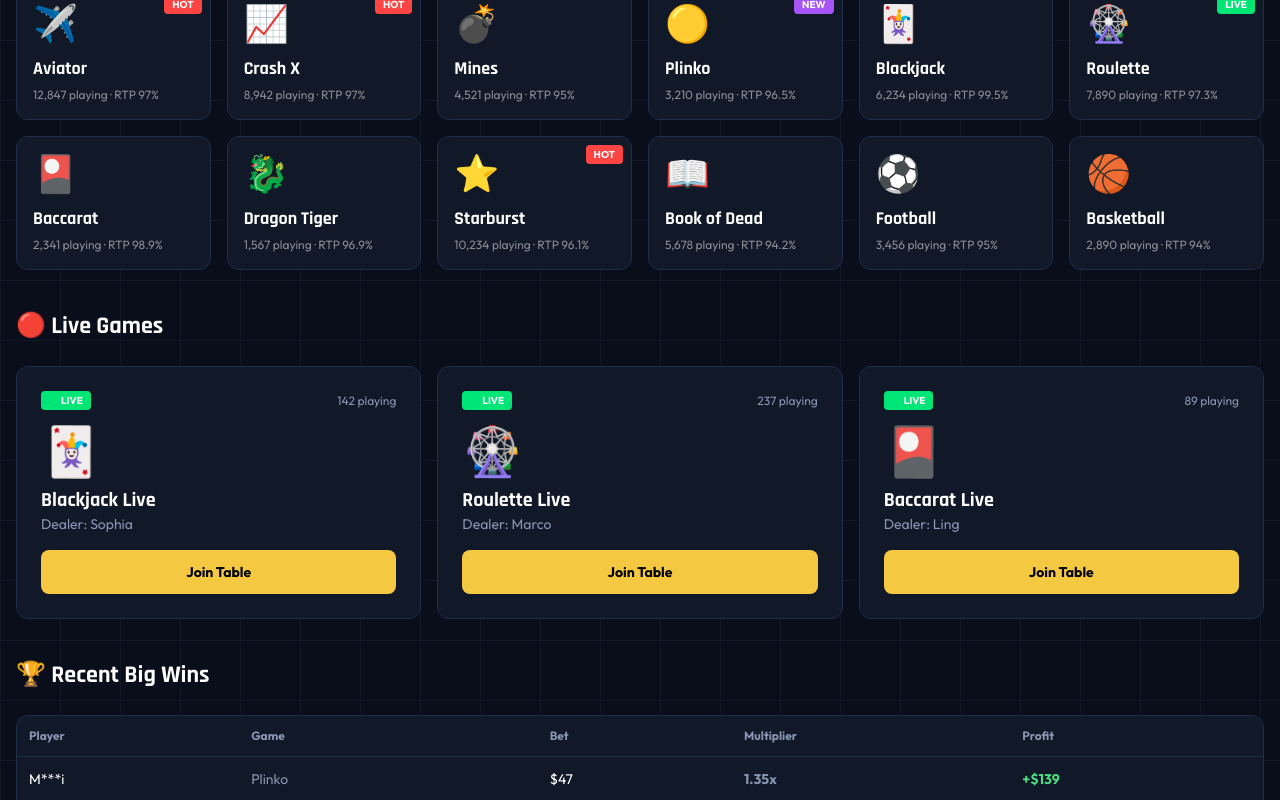
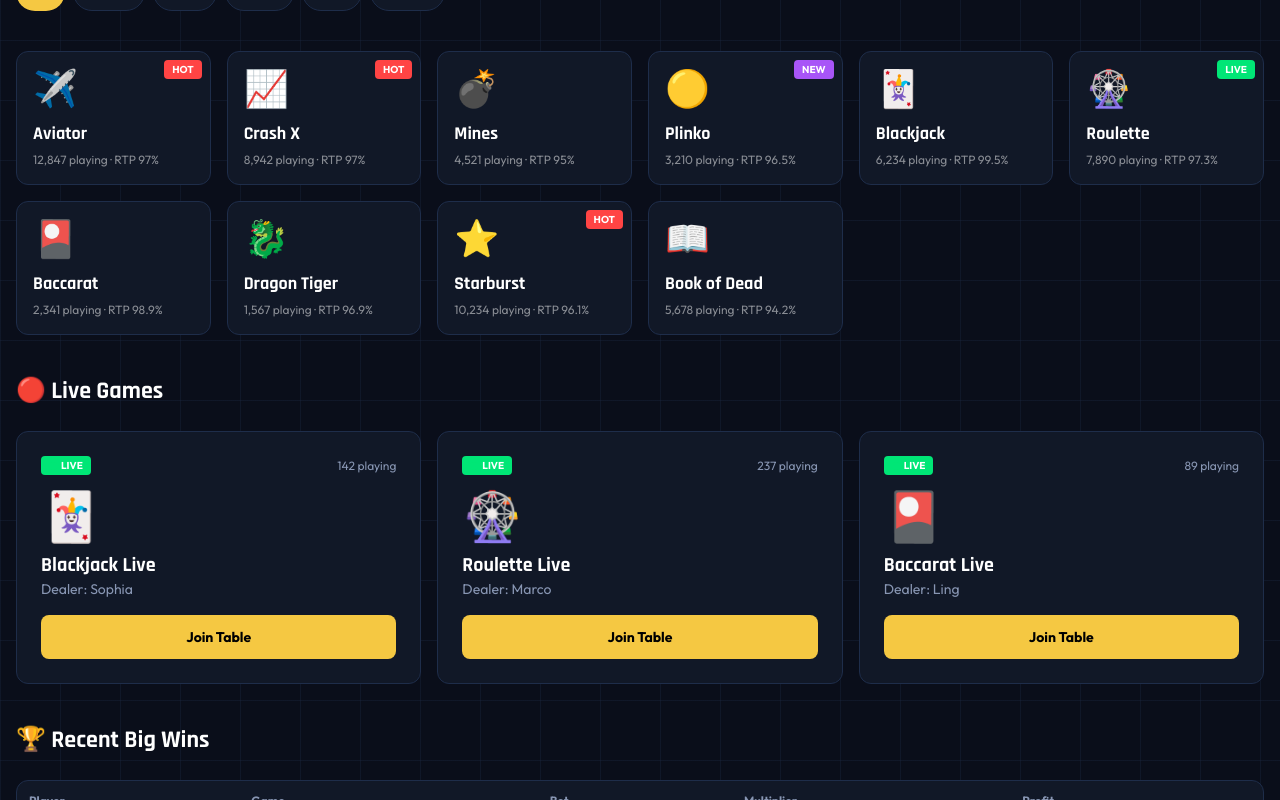
Before and after one commit to MRYUNZUHH/edgecore-systems, a Next.js app: page / in a window 1280 px wide. Shown: the part 860-1660 px from the top of the page. Built offline with nearby package versions, Linux system fonts and the light colour scheme.

Commit message:
Fix layout: Navbar in root layout, background behind, all pages cleaned

```diff
--- a/src/app/casino/page.tsx
+++ b/src/app/casino/page.tsx
@@ -1 +1 @@
-"use client";import Navbar from"@/components/layout/Navbar";import MobileNav from"@/components/layout/MobileNav";import Link from"next/link";const g=[{n:"Aviator",e:"✈️",r:97},{n:"Crash",e:"📈",r:97},{n:"Mines",e:"💣",r:95},{n:"Blackjack",e:"🃏",r:99.5},{n:"Roulette",e:"🎡",r:97.3},{n:"Starburst",e:"⭐",r:96.1}];export default function CasinoPage(){return<div className="min-h-screen flex flex-col"><Navbar/><main className="flex-1 max-w-7xl mx-auto w-full p-6 pb-20 lg:pb-6"><h1 className="text-3xl font-heading font-bold text-gold mb-6">🎮 Casino Lobby</h1><div className="grid grid-cols-2 md:grid-cols-3 lg:grid-cols-4 gap-4">{g.map(x=><div key={x.n}className="card card-hover p-5 cursor-pointer"><div className="text-4xl mb-3">{x.e}</div><h3 className="text-white font-heading font-bold">{x.n}</h3><p className="text-muted text-xs mt-1">RTP {x.r}%</p></div>)}</div></main><MobileNav/></div>;}
+"use client";import MobileNav from"@/components/layout/MobileNav";import Link from"next/link";const g=[{n:"Aviator",e:"✈️",r:97},{n:"Crash",e:"📈",r:97},{n:"Mines",e:"💣",r:95},{n:"Blackjack",e:"🃏",r:99.5},{n:"Roulette",e:"🎡",r:97.3},{n:"Starburst",e:"⭐",r:96.1}];export default function CasinoPage(){return<div className="pb-20 lg:pb-0"><main className="flex-1 max-w-7xl mx-auto w-full p-6 pb-20 lg:pb-6"><h1 className="text-3xl font-heading font-bold text-gold mb-6">🎮 Casino Lobby</h1><div className="grid grid-cols-2 md:grid-cols-3 lg:grid-cols-4 gap-4">{g.map(x=><div key={x.n}className="card card-hover p-5 cursor-pointer"><div className="text-4xl mb-3">{x.e}</div><h3 className="text-white font-heading font-bold">{x.n}</h3><p className="text-muted text-xs mt-1">RTP {x.r}%</p></div>)}</div></main><MobileNav/></div>;}
--- a/src/app/layout.tsx
+++ b/src/app/layout.tsx
@@ -1,6 +1,7 @@
 import type { Metadata } from "next";
 import "./globals.css";
 import BackgroundCanvas from "@/components/BackgroundCanvas";
+import Navbar from "@/components/layout/Navbar";
 
 export const metadata: Metadata = {
   title: "EdgeCore | Premium Casino",
@@ -12,9 +13,10 @@
     <html lang="en">
       <body className="min-h-screen">
         <BackgroundCanvas />
-        <div style={{ position: "relative", zIndex: 1 }}>
+        <Navbar />
+        <main style={{ position: "relative", zIndex: 1 }}>
           {children}
-        </div>
+        </main>
       </body>
     </html>
   );
--- a/src/app/live-casino/page.tsx
+++ b/src/app/live-casino/page.tsx
@@ -1 +1 @@
-"use client";import Navbar from"@/components/layout/Navbar";import MobileNav from"@/components/layout/MobileNav";const t=[{g:"Blackjack",d:"Sophia",p:142},{g:"Roulette",d:"Marco",p:237},{g:"Baccarat",d:"Ling",p:89}];export default function LiveCasino(){return<div className="min-h-screen flex flex-col"><Navbar/><main className="flex-1 max-w-7xl mx-auto w-full p-6 pb-20 lg:pb-6"><h1 className="text-3xl font-heading font-bold text-gold mb-6">🔴 Live Casino</h1><div className="grid grid-cols-1 md:grid-cols-3 gap-4">{t.map(x=><div key={x.g}className="card p-6"><span className="badge-live flex items-center gap-1 w-fit"><span className="live-dot"/>LIVE</span><div className="text-5xl my-4">🃏</div><h3 className="text-white font-heading font-bold text-xl">{x.g}</h3><p className="text-muted text-sm">Dealer: {x.d} · {x.p} playing</p></div>)}</div></main><MobileNav/></div>;}
+"use client";import MobileNav from"@/components/layout/MobileNav";const t=[{g:"Blackjack",d:"Sophia",p:142},{g:"Roulette",d:"Marco",p:237},{g:"Baccarat",d:"Ling",p:89}];export default function LiveCasino(){return<div className="pb-20 lg:pb-0"><main className="flex-1 max-w-7xl mx-auto w-full p-6 pb-20 lg:pb-6"><h1 className="text-3xl font-heading font-bold text-gold mb-6">🔴 Live Casino</h1><div className="grid grid-cols-1 md:grid-cols-3 gap-4">{t.map(x=><div key={x.g}className="card p-6"><span className="badge-live flex items-center gap-1 w-fit"><span className="live-dot"/>LIVE</span><div className="text-5xl my-4">🃏</div><h3 className="text-white font-heading font-bold text-xl">{x.g}</h3><p className="text-muted text-sm">Dealer: {x.d} · {x.p} playing</p></div>)}</div></main><MobileNav/></div>;}
--- a/src/app/page.tsx
+++ b/src/app/page.tsx
@@ -18,8 +18,6 @@
   {id:"dragon",n:"Dragon Tiger",e:"🐉",c:"Table",bg:"from-orange-900 to-red-900",p:1567,b:null,r:96.9},
   {id:"starburst",n:"Starburst",e:"⭐",c:"Slots",bg:"from-pink-900 to-rose-900",p:10234,b:"HOT",r:96.1},
   {id:"book",n:"Book of Dead",e:"📖",c:"Slots",bg:"from-yellow-900 to-amber-900",p:5678,b:null,r:94.2},
-  {id:"football",n:"Football",e:"⚽",c:"Sports",bg:"from-green-900 to-lime-900",p:3456,b:null,r:95},
-  {id:"basketball",n:"Basketball",e:"🏀",c:"Sports",bg:"from-orange-900 to-yellow-900",p:2890,b:null,r:94},
 ];
 
 const liveGames = [
@@ -57,10 +55,9 @@
   const filtered = activeCat==="All" ? games : games.filter(g=>g.c===activeCat);
 
   return (
-    <div className="flex flex-col">
+    <>
       <LiveTicker />
       <ToastContainer />
-      <main className="flex-1 pb-20 lg:pb-0">
       {showBanner && (
         <div className="bg-green-500/10 border border-green-500/20 text-center py-3 px-4 animate-fade-in-up">
           <p className="text-green-400 font-bold">🎉 Welcome back, {user?.username}! Your $10,000 balance is ready</p>
@@ -133,9 +130,9 @@
           {promos.map(p=><div key={p.t} className={`bg-gradient-to-br ${p.bg} rounded-2xl p-6 text-white`}><span className="text-4xl">{p.emoji}</span><h3 className="font-heading font-bold text-xl mt-3">{p.t}</h3><p className="text-white/70 text-sm mt-1">{p.d}</p><p className="text-2xl font-heading font-bold mt-3">{p.a}</p><button className="mt-4 w-full py-2 bg-white/20 text-white font-bold rounded-lg text-sm hover:bg-white/30 transition">Claim Now</button></div>)}
         </div>
       </section>
-      </main>
+
       <MobileNav />
       <footer className="border-t border-[var(--border)] bg-[var(--bg)] py-6 px-4 text-center text-xs text-muted">© 2026 EdgeCore. Demo platform. 18+ only. Play responsibly.</footer>
-    </div>
+    </>
   );
 }
--- a/src/app/predictions/page.tsx
+++ b/src/app/predictions/page.tsx
@@ -1 +1 @@
-"use client";import Navbar from"@/components/layout/Navbar";import MobileNav from"@/components/layout/MobileNav";const m=[{h:"Arsenal",a:"Chelsea",ho:2.1,do:3.4,ao:3.2},{h:"Man United",a:"Liverpool",ho:2.8,do:3.2,ao:2.5},{h:"Real Madrid",a:"Barcelona",ho:2.3,do:3.3,ao:3.0}];export default function Predictions(){return<div className="min-h-screen flex flex-col"><Navbar/><main className="flex-1 max-w-7xl mx-auto w-full p-6 pb-20 lg:pb-6"><h1 className="text-3xl font-heading font-bold text-gold mb-6">📊 Predictions</h1><div className="grid grid-cols-1 md:grid-cols-3 gap-4">{m.map(x=><div key={x.h}className="card p-4"><h3 className="text-white font-heading font-bold mb-3">{x.h} vs {x.a}</h3><div className="grid grid-cols-3 gap-2 text-center text-sm">{[{l:"1",v:x.ho},{l:"X",v:x.do},{l:"2",v:x.ao}].map(o=><div key={o.l}className="bg-[var(--bg3)] text-white rounded-lg py-2 font-bold">{o.l}<br/>{o.v}</div>)}</div></div>)}</div></main><MobileNav/></div>;}
+"use client";import MobileNav from"@/components/layout/MobileNav";const m=[{h:"Arsenal",a:"Chelsea",ho:2.1,do:3.4,ao:3.2},{h:"Man United",a:"Liverpool",ho:2.8,do:3.2,ao:2.5},{h:"Real Madrid",a:"Barcelona",ho:2.3,do:3.3,ao:3.0}];export default function Predictions(){return<div className="pb-20 lg:pb-0"><main className="flex-1 max-w-7xl mx-auto w-full p-6 pb-20 lg:pb-6"><h1 className="text-3xl font-heading font-bold text-gold mb-6">📊 Predictions</h1><div className="grid grid-cols-1 md:grid-cols-3 gap-4">{m.map(x=><div key={x.h}className="card p-4"><h3 className="text-white font-heading font-bold mb-3">{x.h} vs {x.a}</h3><div className="grid grid-cols-3 gap-2 text-center text-sm">{[{l:"1",v:x.ho},{l:"X",v:x.do},{l:"2",v:x.ao}].map(o=><div key={o.l}className="bg-[var(--bg3)] text-white rounded-lg py-2 font-bold">{o.l}<br/>{o.v}</div>)}</div></div>)}</div></main><MobileNav/></div>;}
--- a/src/app/promotions/page.tsx
+++ b/src/app/promotions/page.tsx
@@ -1 +1 @@
-"use client";import Navbar from"@/components/layout/Navbar";import MobileNav from"@/components/layout/MobileNav";const p=[{t:"Welcome Bonus",d:"Get $500 bonus credits",a:500},{t:"Daily Reward",d:"Login daily for $50",a:50},{t:"VIP Cashback",d:"Up to 20% cashback",a:100}];export default function Promotions(){return<div className="min-h-screen flex flex-col"><Navbar/><main className="flex-1 max-w-4xl mx-auto w-full p-6 pb-20 lg:pb-6 space-y-6"><h1 className="text-3xl font-heading font-bold text-gold">🎁 Promotions</h1><div className="grid grid-cols-1 md:grid-cols-3 gap-4">{p.map(x=><div key={x.t}className="card p-6"><h3 className="text-white font-heading font-bold text-lg">{x.t}</h3><p className="text-muted text-sm mt-1">{x.d}</p><p className="text-gold font-bold mt-2">+${x.a}</p><button className="btn-gold w-full mt-3 py-2 text-sm">Claim Bonus</button></div>)}</div></main><MobileNav/></div>;}
+"use client";import MobileNav from"@/components/layout/MobileNav";const p=[{t:"Welcome Bonus",d:"Get $500 bonus credits",a:500},{t:"Daily Reward",d:"Login daily for $50",a:50},{t:"VIP Cashback",d:"Up to 20% cashback",a:100}];export default function Promotions(){return<div className="pb-20 lg:pb-0"><main className="flex-1 max-w-4xl mx-auto w-full p-6 pb-20 lg:pb-6 space-y-6"><h1 className="text-3xl font-heading font-bold text-gold">🎁 Promotions</h1><div className="grid grid-cols-1 md:grid-cols-3 gap-4">{p.map(x=><div key={x.t}className="card p-6"><h3 className="text-white font-heading font-bold text-lg">{x.t}</h3><p className="text-muted text-sm mt-1">{x.d}</p><p className="text-gold font-bold mt-2">+${x.a}</p><button className="btn-gold w-full mt-3 py-2 text-sm">Claim Bonus</button></div>)}</div></main><MobileNav/></div>;}
--- a/src/app/responsible-gaming/page.tsx
+++ b/src/app/responsible-gaming/page.tsx
@@ -1 +1 @@
-"use client";import Navbar from"@/components/layout/Navbar";import MobileNav from"@/components/layout/MobileNav";export default function Responsible(){return<div className="min-h-screen flex flex-col"><Navbar/><main className="flex-1 max-w-4xl mx-auto w-full p-6 pb-20 lg:pb-6"><h1 className="text-3xl font-heading font-bold text-gold">🛡️ Responsible Gaming</h1><div className="card p-6 mt-6"><p className="text-white/80">Demo platform. No real money.</p></div></main><MobileNav/></div>;}
+"use client";import MobileNav from"@/components/layout/MobileNav";export default function Responsible(){return<div className="pb-20 lg:pb-0"><main className="flex-1 max-w-4xl mx-auto w-full p-6 pb-20 lg:pb-6"><h1 className="text-3xl font-heading font-bold text-gold">🛡️ Responsible Gaming</h1><div className="card p-6 mt-6"><p className="text-white/80">Demo platform. No real money.</p></div></main><MobileNav/></div>;}
--- a/src/app/vip/page.tsx
+++ b/src/app/vip/page.tsx
@@ -1 +1 @@
-"use client";import Navbar from"@/components/layout/Navbar";import MobileNav from"@/components/layout/MobileNav";export default function VIP(){return<div className="min-h-screen flex flex-col"><Navbar/><main className="flex-1 max-w-4xl mx-auto w-full p-6 pb-20 lg:pb-6 space-y-6"><h1 className="text-3xl font-heading font-bold text-gold">👑 VIP Club</h1><div className="card p-6 text-center"><p className="text-6xl">🥉</p><h2 className="text-2xl font-heading font-bold text-white mt-3">Bronze Tier</h2><p className="text-muted">Login to track your progress</p></div></main><MobileNav/></div>;}
+"use client";import MobileNav from"@/components/layout/MobileNav";export default function VIP(){return<div className="pb-20 lg:pb-0"><main className="flex-1 max-w-4xl mx-auto w-full p-6 pb-20 lg:pb-6 space-y-6"><h1 className="text-3xl font-heading font-bold text-gold">👑 VIP Club</h1><div className="card p-6 text-center"><p className="text-6xl">🥉</p><h2 className="text-2xl font-heading font-bold text-white mt-3">Bronze Tier</h2><p className="text-muted">Login to track your progress</p></div></main><MobileNav/></div>;}
--- a/src/app/virtual/page.tsx
+++ b/src/app/virtual/page.tsx
@@ -1 +1 @@
-"use client";import Navbar from"@/components/layout/Navbar";import MobileNav from"@/components/layout/MobileNav";export default function Virtual(){return<div className="min-h-screen flex flex-col"><Navbar/><main className="flex-1 max-w-4xl mx-auto w-full p-6 pb-20 lg:pb-6"><h1 className="text-3xl font-heading font-bold text-gold">🐎 Virtual Sports</h1><div className="card p-8 text-center mt-6"><p className="text-6xl mb-4">🏇</p><p className="text-white text-xl font-heading font-bold">Virtual Racing</p><p className="text-muted mt-2">Coming soon</p></div></main><MobileNav/></div>;}
+"use client";import MobileNav from"@/components/layout/MobileNav";export default function Virtual(){return<div className="pb-20 lg:pb-0"><main className="flex-1 max-w-4xl mx-auto w-full p-6 pb-20 lg:pb-6"><h1 className="text-3xl font-heading font-bold text-gold">🐎 Virtual Sports</h1><div className="card p-8 text-center mt-6"><p className="text-6xl mb-4">🏇</p><p className="text-white text-xl font-heading font-bold">Virtual Racing</p><p className="text-muted mt-2">Coming soon</p></div></main><MobileNav/></div>;}
--- a/src/app/wallet/page.tsx
+++ b/src/app/wallet/page.tsx
@@ -1 +1 @@
-"use client";import Navbar from"@/components/layout/Navbar";import MobileNav from"@/components/layout/MobileNav";import {useAuth} from"@/hooks/useAuth";export default function Wallet(){const{user,isLoggedIn}=useAuth();return<div className="min-h-screen flex flex-col"><Navbar/><main className="flex-1 max-w-4xl mx-auto w-full p-6 pb-20 lg:pb-6 space-y-6"><h1 className="text-3xl font-heading font-bold text-gold">💰 Wallet</h1><div className="card p-6"><p className="text-sm text-muted">Available Balance</p><p className="text-4xl font-heading font-bold text-white mt-2">${(user?.balance??0).toLocaleString()}</p>{!isLoggedIn&&<p className="text-xs text-muted mt-2">Login to manage your wallet</p>}</div><div className="flex flex-wrap gap-3">{["M-Pesa","MTN MoMo","Airtel Money","Visa","Bitcoin","USDT"].map(m=><div key={m}className="card px-4 py-2 text-sm text-muted">{m}</div>)}</div></main><MobileNav/></div>;}
+"use client";import MobileNav from"@/components/layout/MobileNav";import {useAuth} from"@/hooks/useAuth";export default function Wallet(){const{user,isLoggedIn}=useAuth();return<div className="pb-20 lg:pb-0"><main className="flex-1 max-w-4xl mx-auto w-full p-6 pb-20 lg:pb-6 space-y-6"><h1 className="text-3xl font-heading font-bold text-gold">💰 Wallet</h1><div className="card p-6"><p className="text-sm text-muted">Available Balance</p><p className="text-4xl font-heading font-bold text-white mt-2">${(user?.balance??0).toLocaleString()}</p>{!isLoggedIn&&<p className="text-xs text-muted mt-2">Login to manage your wallet</p>}</div><div className="flex flex-wrap gap-3">{["M-Pesa","MTN MoMo","Airtel Money","Visa","Bitcoin","USDT"].map(m=><div key={m}className="card px-4 py-2 text-sm text-muted">{m}</div>)}</div></main><MobileNav/></div>;}
```
Lines whose indentation alone changed are shown as unchanged.
